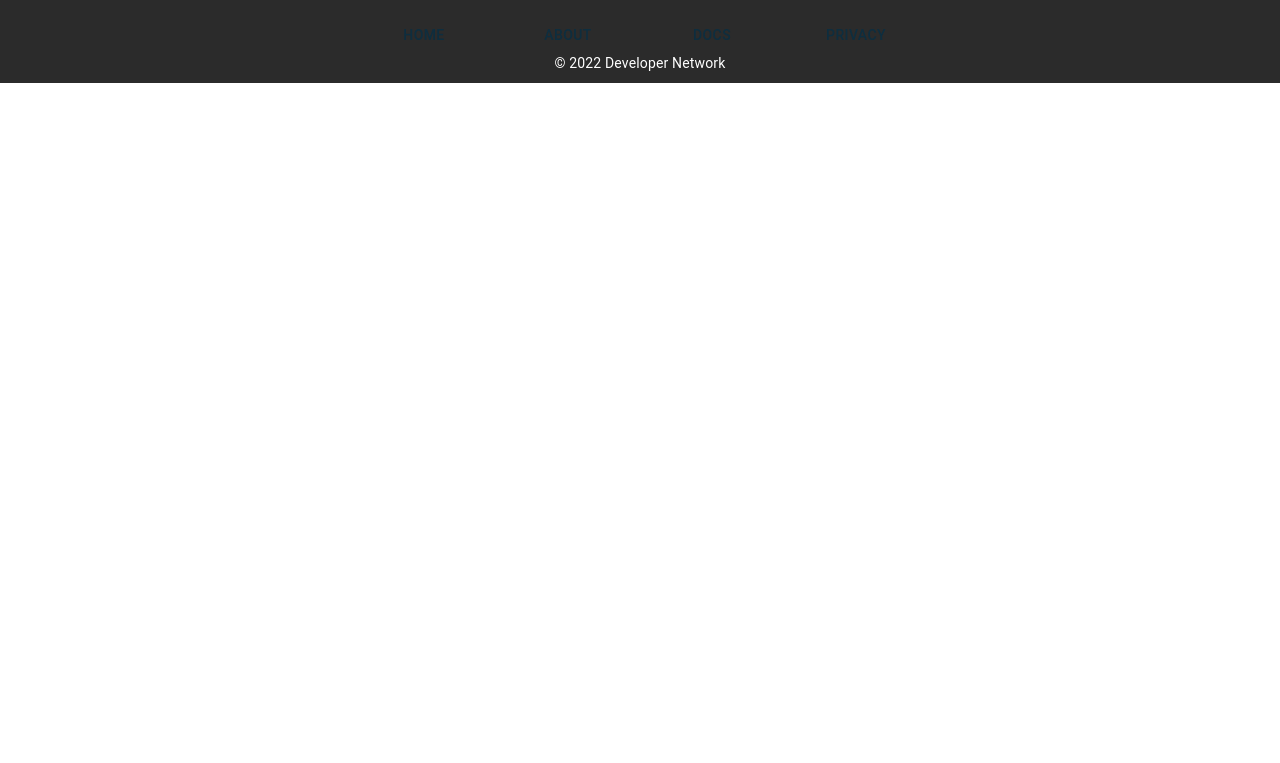
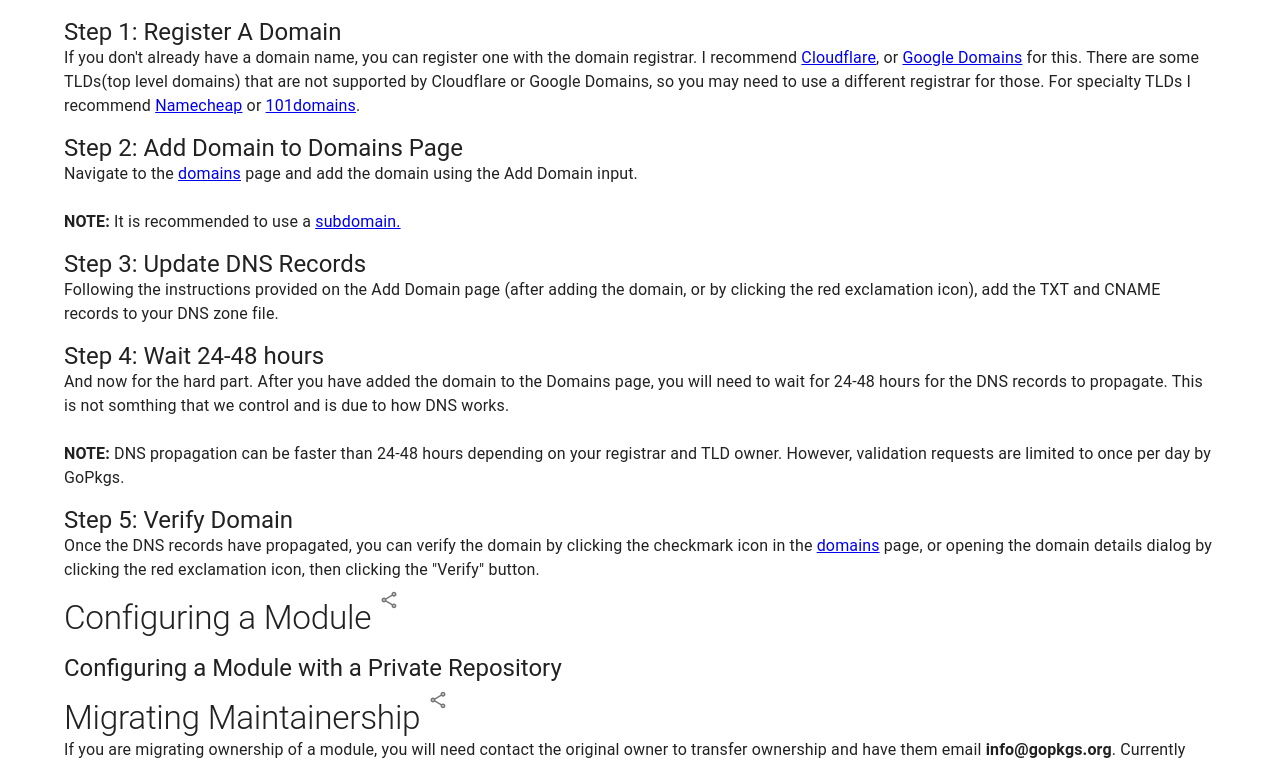
Before and after one commit to devnw/gopkgs-client, a React (Create React App) app: page /docs in a window 1280 px wide. Shown: the part 748-1511 px from the top of the page. Before the commit the page ends 831 px from the top, so only its background shows below. Built offline with nearby package versions, Linux system fonts and the light colour scheme.

Commit message:
Working on docs

```diff
--- a/src/pages/About/About.js
+++ b/src/pages/About/About.js
@@ -15,7 +15,6 @@ import Ref from '../../components/Ref'
 import TOC from '../../components/TOC'
 
 import LanguageIcon from '@mui/icons-material/Language'
-import RssFeedIcon from '@mui/icons-material/RssFeed'
 import TwitterIcon from '@mui/icons-material/Twitter'
 import RedditIcon from '@mui/icons-material/Reddit'
 import YouTubeIcon from '@mui/icons-material/YouTube'
--- a/src/pages/Docs/Docs.js
+++ b/src/pages/Docs/Docs.js
@@ -11,15 +11,110 @@ const Docs = () => {
                 <Ref variant="h1">Documentation</Ref>
 
                 <Box>
-                    <Ref variant="h2">Configuring a Custom Domain</Ref>
+                    <Ref variant="h2">Configuring a Domain</Ref>
                     <Typography variant="p">
-                        Configuring a custom domain is a simple process, but
-                        requires access to management of your DNS records and a
-                        domain name.
+                        Configuring a domain is a simple process, but requires
+                        access to management of your DNS records and a domain
+                        name.
+                    </Typography>
+                    <Ref variant="h3">Step 1: Register A Domain</Ref>
+                    <Typography variant="p">
+                        If you don't already have a domain name, you can
+                        register one with the domain registrar. I recommend{' '}
+                        <a
+                            href="https://www.cloudflare.com/"
+                            target="_blank"
+                            rel="noreferrer"
+                        >
+                            Cloudflare
+                        </a>
+                        , or{' '}
+                        <a
+                            href="https://domains.google.com/"
+                            target="_blank"
+                            rel="noreferrer"
+                        >
+                            Google Domains
+                        </a>{' '}
+                        for this. There are some TLDs(top level domains) that
+                        are not supported by Cloudflare or Google Domains, so
+                        you may need to use a different registrar for those. For
+                        specialty TLDs I recommend{' '}
+                        <a
+                            href="https://www.namecheap.com/"
+                            target="_blank"
+                            rel="noreferrer"
+                        >
+                            Namecheap
+                        </a>{' '}
+                        or{' '}
+                        <a
+                            href="https://www.101domain.com/"
+                            target="_blank"
+                            rel="noreferrer"
+                        >
+                            101domains
+                        </a>
+                        .
+                    </Typography>
+                    <Ref variant="h3">Step 2: Add Domain to Domains Page</Ref>
+                    Navigate to the <a href="/domains">domains</a> page and add
+                    the domain using the Add Domain input.
+                    <br />
+                    <br />
+                    <strong>NOTE:</strong> It is recommended to use a{' '}
+                    <a
+                        href="https://blog.hubspot.com/website/what-is-a-subdomain"
+                        target="_blank"
+                        rel="noreferrer"
+                    >
+                        subdomain.
+                    </a>
+                    <Ref variant="h3">Step 3: Update DNS Records</Ref>
+                    <Typography variant="p">
+                        Following the instructions provided on the Add Domain
+                        page (after adding the domain, or by clicking the red
+                        exclamation icon), add the TXT and CNAME records to your
+                        DNS zone file.
+                    </Typography>
+                    <Ref variant="h3">Step 4: Wait 24-48 hours</Ref>
+                    <Typography variant="p">
+                        And now for the hard part. After you have added the
+                        domain to the Domains page, you will need to wait for
+                        24-48 hours for the DNS records to propagate. This is
+                        not somthing that we control and is due to how DNS
+                        works.
+                        <br />
+                        <br />
+                        <strong>NOTE:</strong> DNS propagation can be faster
+                        than 24-48 hours depending on your registrar and TLD
+                        owner. However, validation requests are limited to once
+                        per day by GoPkgs.
+                    </Typography>
+                    <Ref variant="h3">Step 5: Verify Domain</Ref>
+                    <Typography variant="p">
+                        Once the DNS records have propagated, you can verify the
+                        domain by clicking the checkmark icon in the{' '}
+                        <a href="/domains">domains</a> page, or opening the
+                        domain details dialog by clicking the red exclamation
+                        icon, then clicking the "Verify" button.
                     </Typography>
                 </Box>
-                <Ref variant="h2">Configuring a Private Repository</Ref>
+                <Ref variant="h2">Configuring a Module</Ref>
+                <Ref variant="h3">
+                    Configuring a Module with a Private Repository
+                </Ref>
                 <Ref variant="h2">Migrating Maintainership</Ref>
+                <Typography variant="p">
+                    If you are migrating ownership of a module, you will need
+                    contact the original owner to transfer ownership and have
+                    them email <strong>info@gopkgs.org</strong>. Currently there
+                    is not a way to do this VIA the UI (This will be added with{' '}
+                    <a href="https://github.com/devnw/gopkgs-client/issues/29">
+                        this change
+                    </a>
+                    )
+                </Typography>
             </TOC>
         </Container>
     )
```
